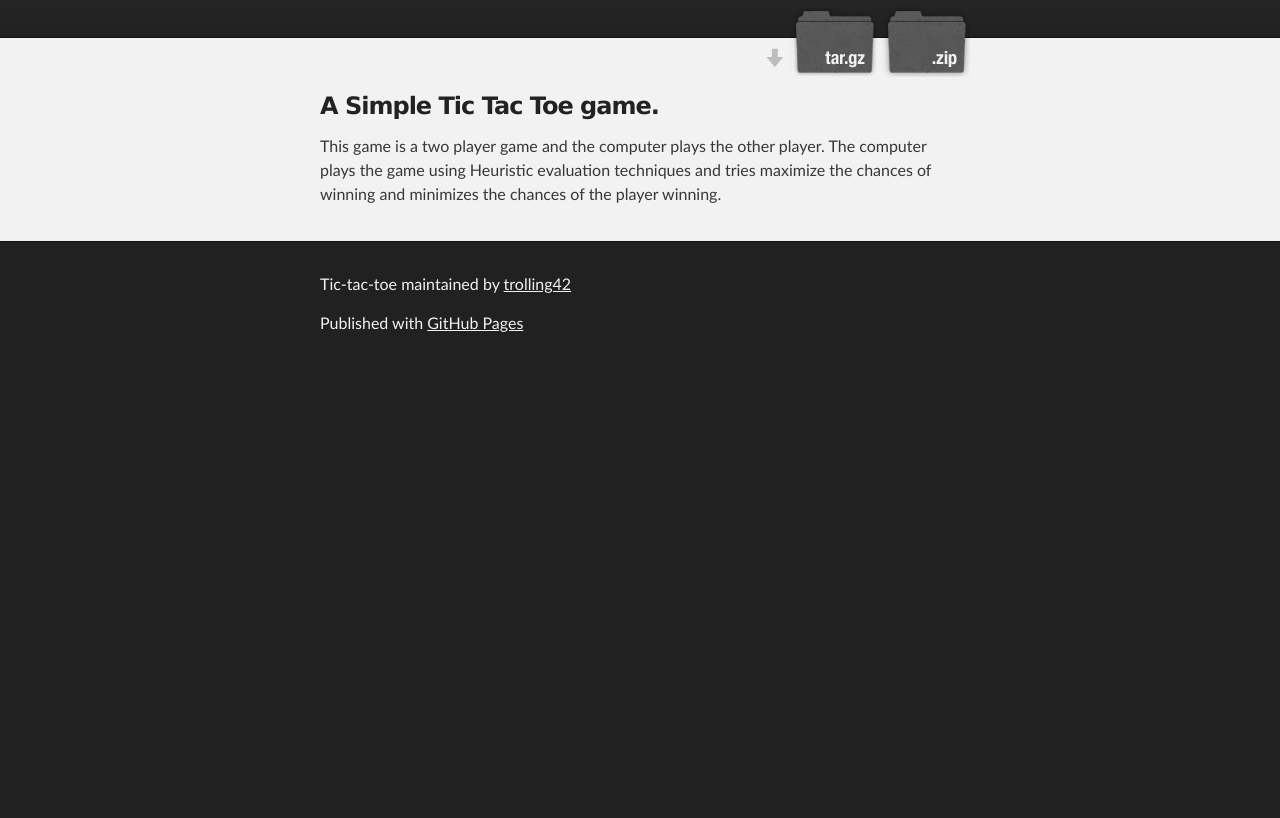
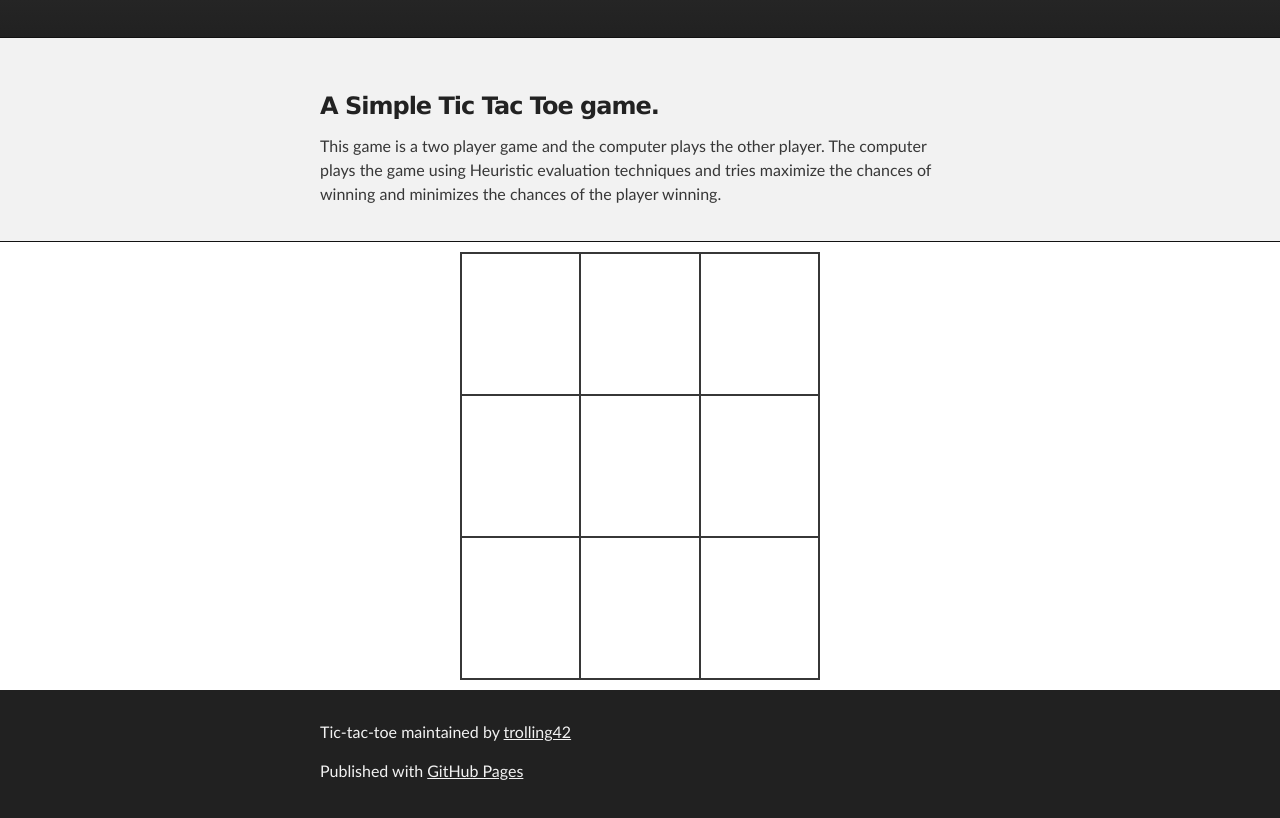
Before and after one commit to trolling42/Tic-Tac-Toe, a plain HTML site: page index.html in a window 1280 px wide. Shown: the part 172-990 px from the top of the page. Before the commit the page ends 800 px from the top, so only its background shows below. Drawn offline with Linux system fonts and the light colour scheme.

Commit message:
Add the board to gh-pages template

```diff
--- a/assets/styles.css
+++ b/assets/styles.css
@@ -1,5 +1,5 @@
 body {
-  background-color: beige;
+  background-color: inherit;
 }
 
 h1 {
@@ -9,16 +9,15 @@ h1 {
 
 .board {
   border: 2px solid;
-  width: 300px;
-  height: 300px;
+  width: 360px;
+  height: 360px;
   margin: 10px auto;
-
 }
 
 td {
-  height: 100px;
-  width: 100px;
+  height: 120px;
+  width: 120px;
   border: 2px solid;
   text-align: center;
-  font-size: 40px;
+  font-size: 60px;
 }
--- a/index.html
+++ b/index.html
@@ -7,6 +7,7 @@
     <meta name="description" content="Tic-tac-toe : A basic 3x3 Ti cTac Toe game using Heuristic evaluation">
 
     <link rel="stylesheet" type="text/css" media="screen" href="stylesheets/stylesheet.css">
+    <link rel="stylesheet" href="assets/styles.css" type="text/css" />
 
     <title>Tic-tac-toe</title>
   </head>
@@ -21,10 +22,6 @@
           <h1 id="project_title">Tic-tac-toe</h1>
           <h2 id="project_tagline">A basic 3x3 Ti cTac Toe game using Heuristic evaluation</h2>
 
-            <section id="downloads">
-              <a class="zip_download_link" href="https://github.com/trolling42/Tic-Tac-Toe/zipball/master">Download this project as a .zip file</a>
-              <a class="tar_download_link" href="https://github.com/trolling42/Tic-Tac-Toe/tarball/master">Download this project as a tar.gz file</a>
-            </section>
         </header>
     </div>
 
@@ -38,6 +35,29 @@
       </section>
     </div>
 
+    <table id="board" class="board">
+      <tbody>
+      <tr>
+        <td id="0"></td>
+        <td id="1"></td>
+        <td id="2"></td>
+      </tr>
+      <tr>
+        <td id="3"></td>
+        <td id="4"></td>
+        <td id="5"></td>
+      </tr>
+      <tr>
+        <td id="6"></td>
+        <td id="7"></td>
+        <td id="8"></td>
+      </tr>
+      </tbody>
+    </table>
+    <script type="text/javascript" src="assets/script.js"></script>
+
+
+
     <!-- FOOTER  -->
     <div id="footer_wrap" class="outer">
       <footer class="inner">
```
